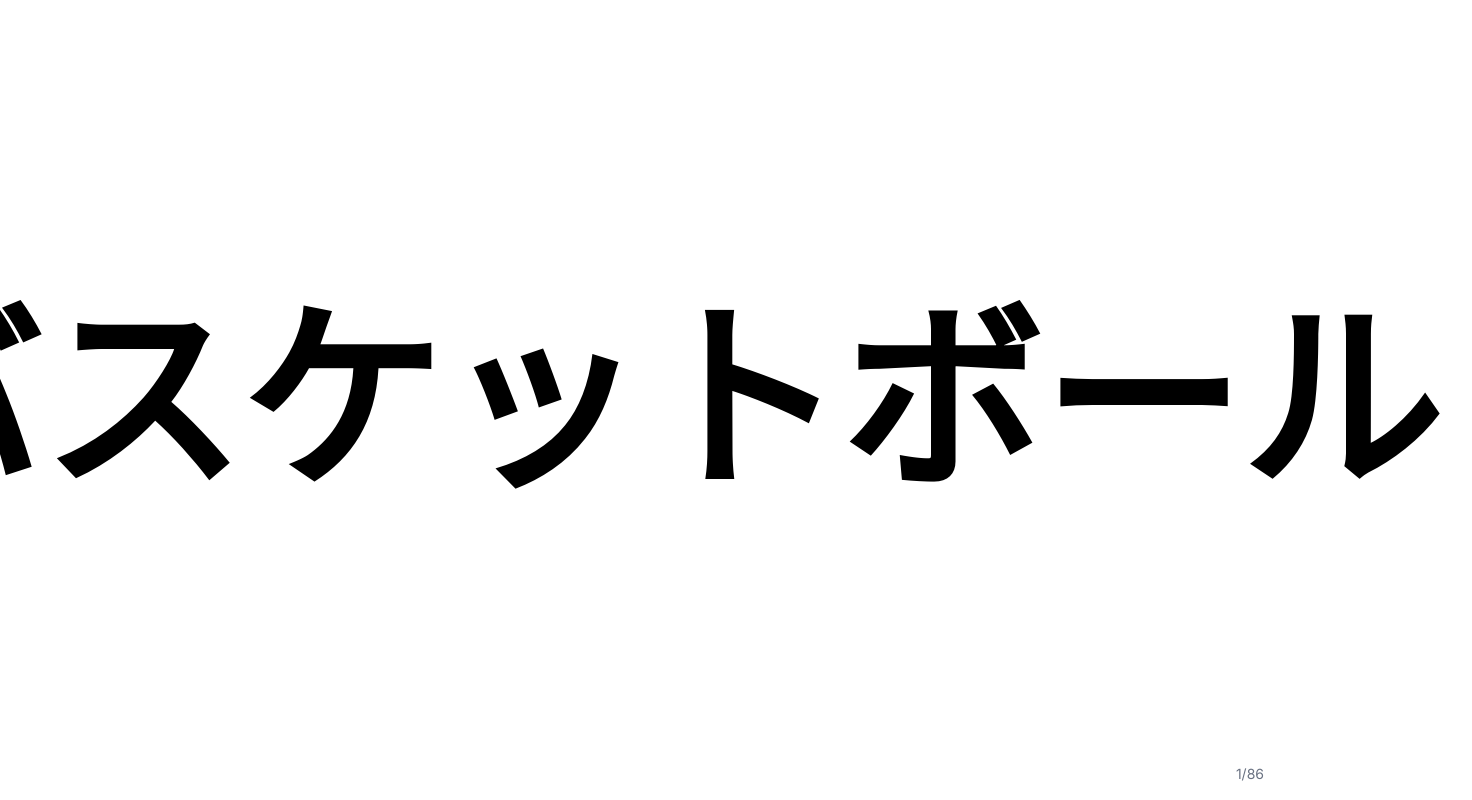
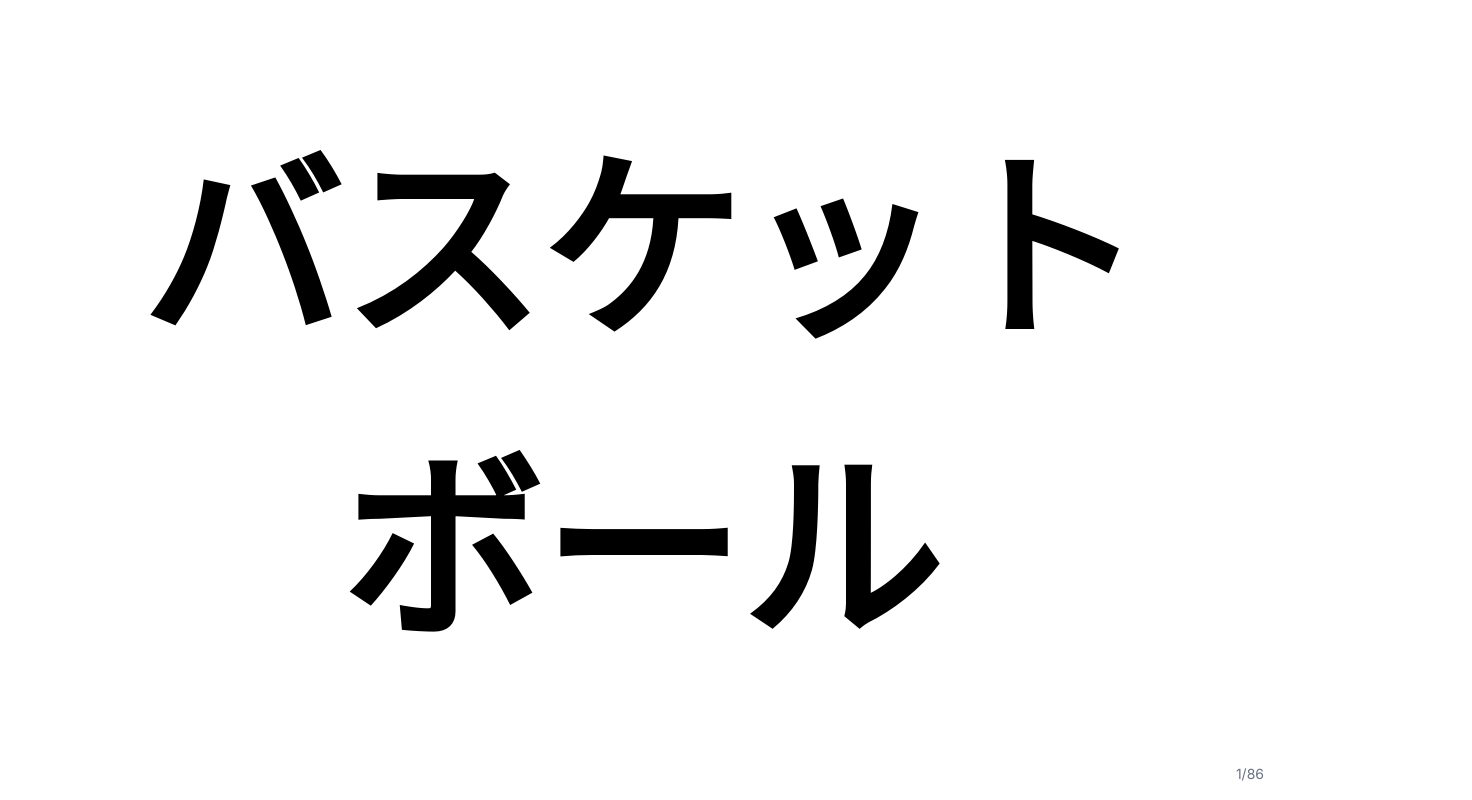
Before and after one commit to redbas3/show-text, a Next.js app: page / in a window 1280 px wide. Shown: the whole page, 1472 px wide, since content can reach past the window. Built offline with nearby package versions, Linux system fonts and the light colour scheme.

Commit message:
feat: allow long words to wrap to two lines

```diff
--- a/src/app/page.tsx
+++ b/src/app/page.tsx
@@ -54,7 +54,7 @@ export default function Home() {
       onClick={handleClick}
     >
       <div className="w-full h-full flex items-center justify-center px-16">
-        <div className="text-[min(25vw,25vh)] font-bold text-center p-8 break-keep select-none">
+        <div className="text-[min(25vw,25vh)] font-bold text-center p-8 break-words select-none">
           {words[currentIndex]}
           {isLocked && (
             <div className="text-sm mt-4">
```
